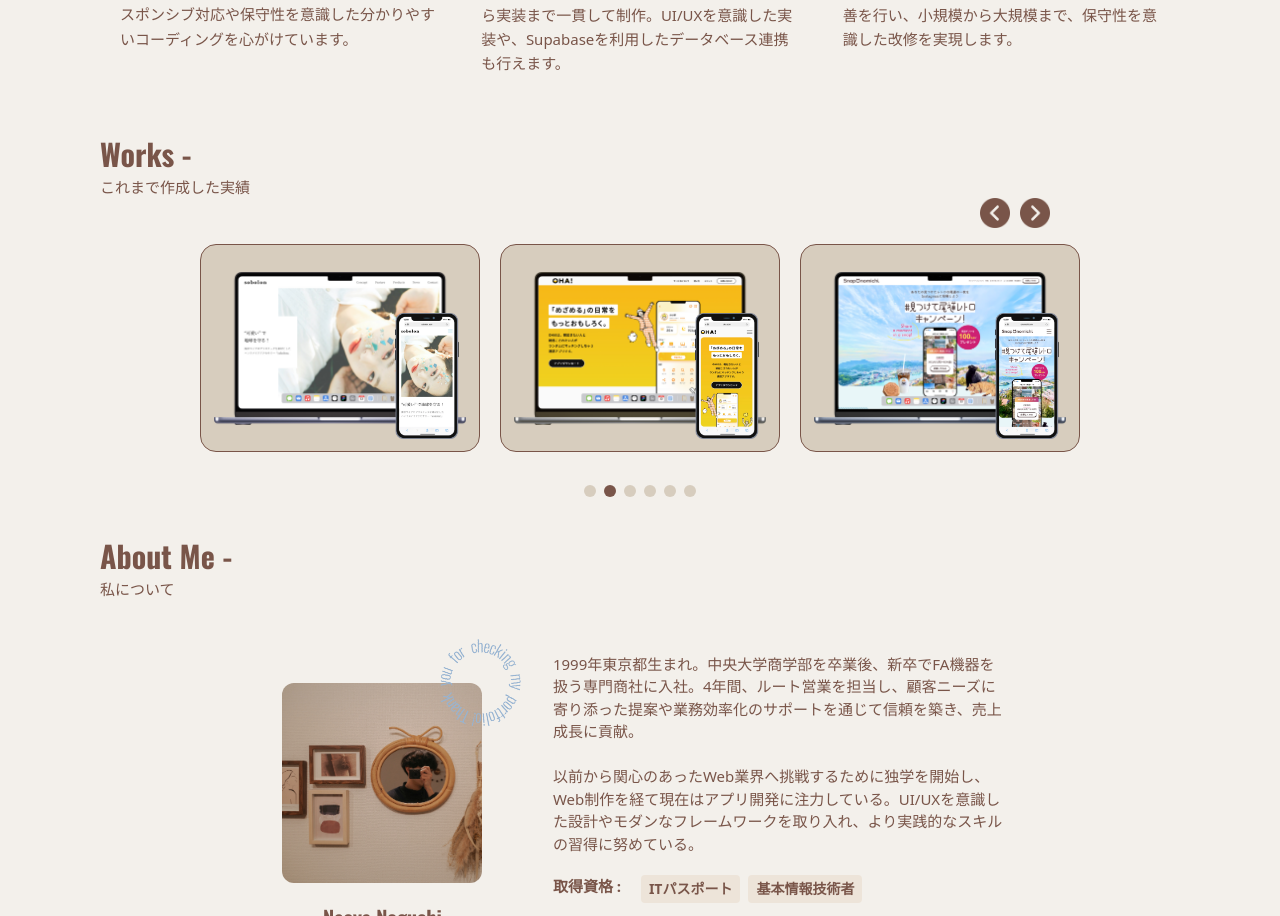
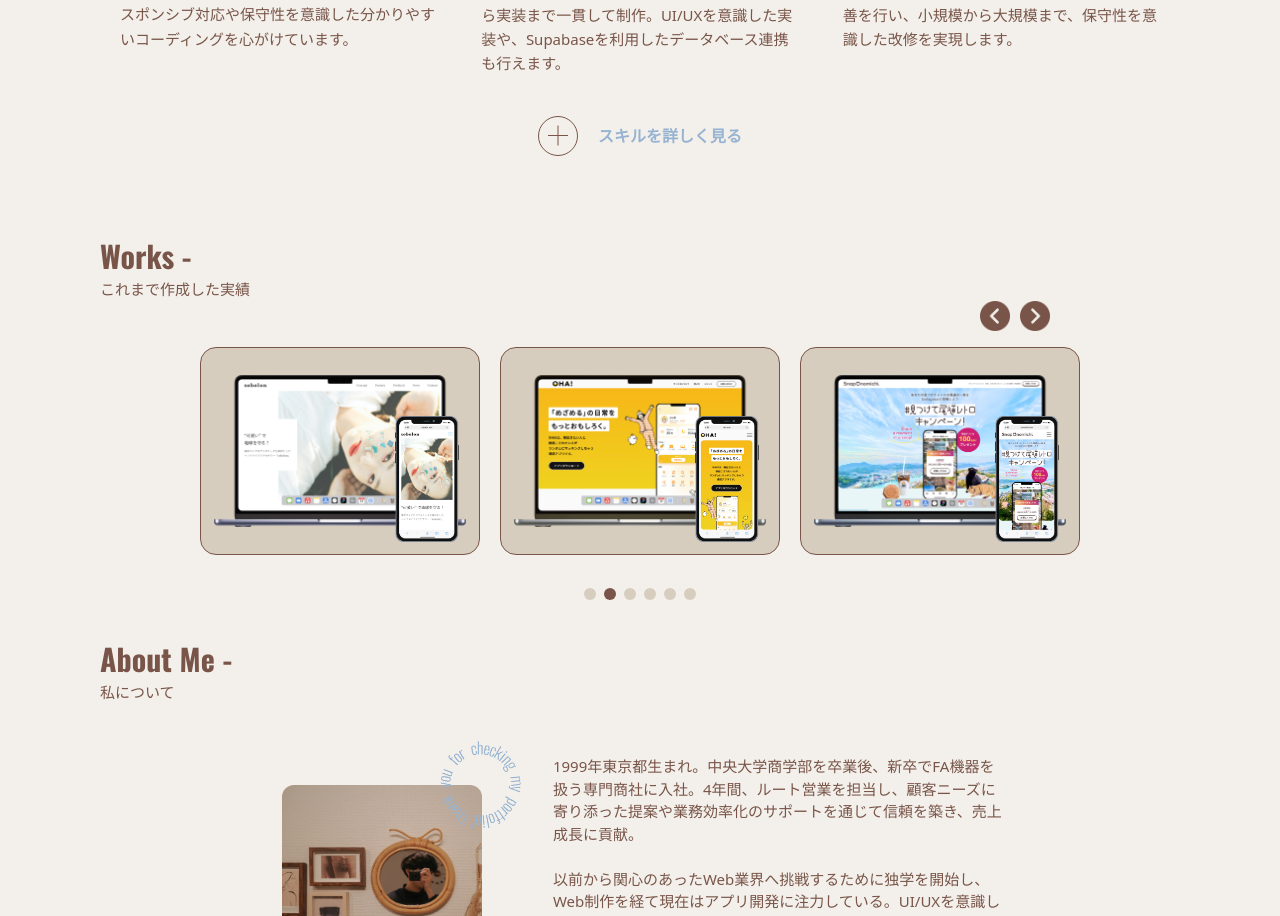
Before and after one commit to Naoya-0213/My-Portfolio-site-_ver.2, a Next.js app: page / in a window 1280 px wide. Shown: the part 869-1785 px from the top of the page. Built offline with nearby package versions, Linux system fonts and the light colour scheme.

Commit message:
更新_20251021_00-33

```diff
--- a/src/app/(naoya-portfolio)/components/skill/SectionSkill.tsx
+++ b/src/app/(naoya-portfolio)/components/skill/SectionSkill.tsx
@@ -1,3 +1,4 @@
+import AccordionButton from "@/app/components/atoms/button/accordion_button/AccordionButton";
 import ItemCard from "@/app/components/molecules/section_card/itemcard/ItemCard";
 
 import SectionCard from "../../../components/molecules/section_card/SectionCard";
@@ -38,6 +39,15 @@ const SectionSkill = () => {
             </p>
           </ItemCard>
         </div>
+
+        <div className="m-auto my-5 w-full">
+          <AccordionButton
+            title="スキルを詳しく見る"
+            titleColor="text-[#96b3d1]"
+          >
+            <div>test</div>
+          </AccordionButton>
+        </div>
       </SectionCard>
     </div>
   );
--- /dev/null
+++ b/src/app/components/atoms/button/accordion_button/AccordionButton.tsx
@@ -0,0 +1,43 @@
+"use client";
+
+import { type ReactNode, useState } from "react";
+
+import styles from "./accordionButton.module.scss";
+
+type AccordionButton = {
+  title: string;
+  titleColor: string;
+  children: ReactNode;
+};
+
+const AccordionButton = ({ title, titleColor, children }: AccordionButton) => {
+  const [isOpen, setIsOpen] = useState(false);
+
+  return (
+    <div>
+      {/* ボタン部分 */}
+      <button
+        className={`${styles.accordion__button}`}
+        onClick={() => setIsOpen(!isOpen)}
+      >
+        <span
+          className={
+            isOpen
+              ? `${styles.accordion__icon} ${styles.is_open}`
+              : `${styles.accordion__icon} `
+          }
+        ></span>
+        <span className={titleColor}>{title}</span>
+      </button>
+
+      {/* 開閉コンテンツ */}
+      <div
+        className={`${styles.accordion__content} ${isOpen ? styles.open : ""}`}
+      >
+        {children}
+      </div>
+    </div>
+  );
+};
+
+export default AccordionButton;
--- /dev/null
+++ b/src/app/components/atoms/button/accordion_button/accordionButton.module.scss
@@ -0,0 +1,76 @@
+.accordion {
+  width: 100%;
+  margin-top: 20px;
+}
+
+.accordion__button {
+  width: 100%;
+  background: none;
+  border: none;
+  font-weight: bold;
+  font-size: 16px;
+  color: #795549;
+  display: flex;
+  align-items: center;
+  justify-content: center;
+  gap: 20px;
+  cursor: pointer;
+  transition: transform 0.3s;
+
+  &:hover {
+    transform: scale(1.05);
+  }
+}
+
+.accordion__icon {
+  width: 40px;
+  height: 40px;
+  border-radius: 20px;
+  border: 1px solid #795549;
+  position: relative;
+
+  &::before {
+    content: "";
+    position: absolute;
+    top: calc(20px - 2px);
+    left: calc(10px - 1px);
+    background: #795549;
+
+    width: 20px;
+    height: 1px;
+  }
+
+  &::after {
+    content: "";
+    position: absolute;
+
+    top: calc(20px - 2px);
+    left: calc(10px - 1px);
+    background: #795549;
+
+    width: 20px;
+    height: 1px;
+
+    transform: rotate(90deg);
+    transition: transform 0.3s;
+  }
+
+  &.is_open {
+    &::after {
+      transform: rotate(0deg);
+    }
+  }
+}
+
+.accordion__content {
+  max-height: 200px;
+  overflow: hidden;
+  opacity: 0;
+  transition: all 0.5s ease;
+}
+
+.accordion__content.open {
+  max-height: 500px; /* 開く高さを調整 */
+  opacity: 1;
+  margin-top: 10px;
+}
```
